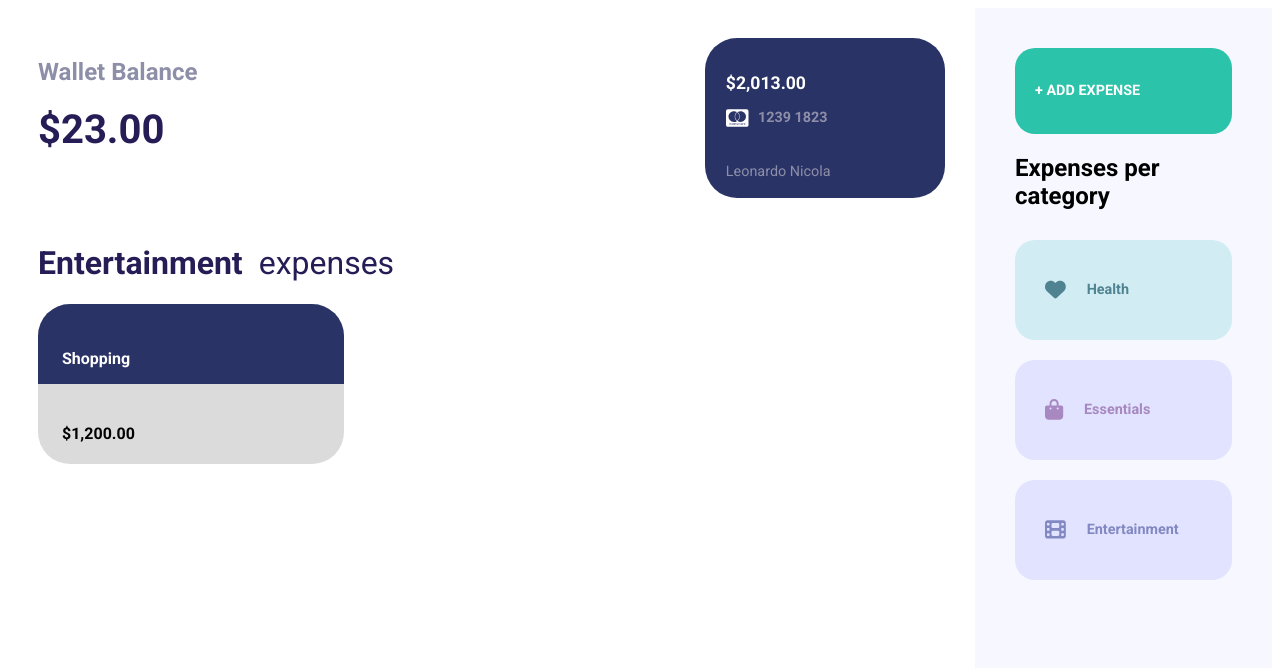
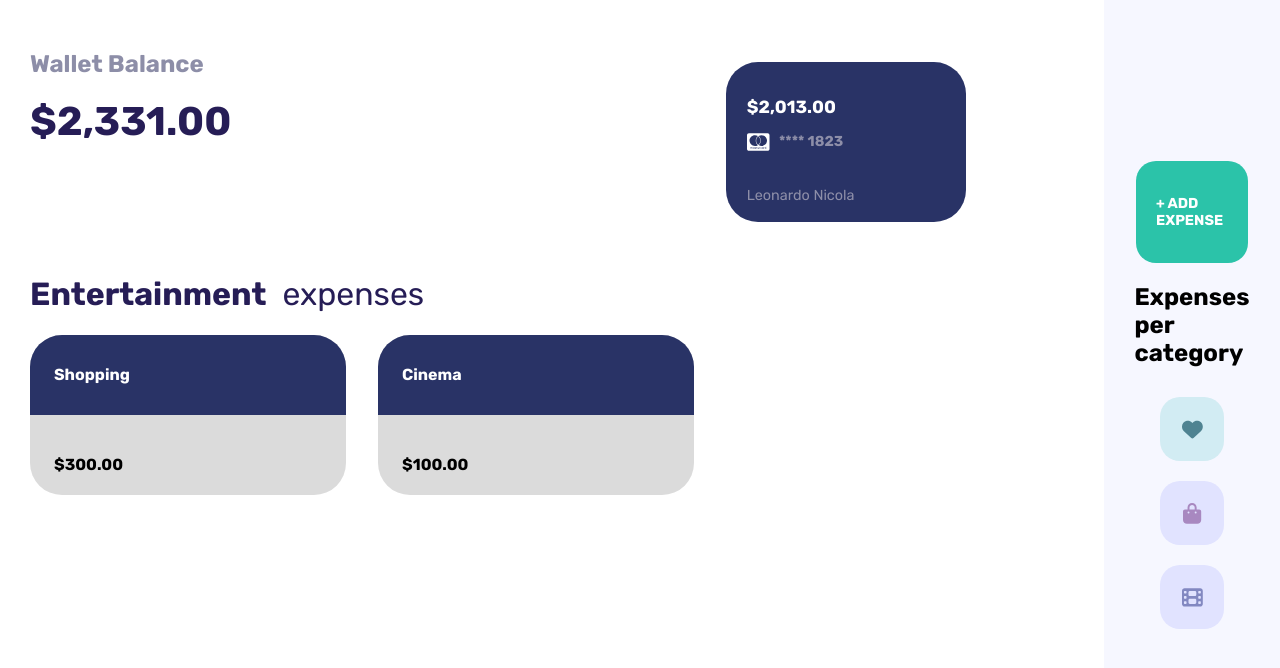
Before and after one commit to leonardonicola/wheres-my-money, a Vue app: page /entertainment in a window 1280 px wide. Shown: the top 668 px of the page. Built offline with nearby package versions, Linux system fonts and the light colour scheme.

Commit message:
:hammer_and_wrench: huge modifications on application

```diff
--- a/src/App.vue
+++ b/src/App.vue
@@ -14,13 +14,14 @@ export default {
 </script>
 
 <style lang="scss">
-@import url('https://fonts.googleapis.com/css2?family=Roboto:wght@400;500;700;900&display=swap');
+@import url('https://fonts.googleapis.com/css2?family=Rubik:wght@400;700;900&display=swap');
 *{
   box-sizing: border-box;
-  font-family: 'Roboto', 'Arial', sans-serif;
+  font-family: 'Rubik', 'Arial', sans-serif;
 }
 html, body {
   height: 100%;
+  margin: 0;
   overflow-y: hidden;
 }
 
@@ -30,8 +31,6 @@ html, body {
 
 
 .expenses{
-  grid-row-start: 2;
-  grid-row-end: 4;
 
   &__title{
     display: flex;
@@ -58,4 +57,10 @@ html, body {
   opacity: 0;
 }
 
+@media screen and (max-width: 600px) {
+  body,html{
+    overflow-y: auto;
+  }
+}
+
 </style>
--- a/src/components/AddExpense.vue
+++ b/src/components/AddExpense.vue
@@ -78,13 +78,33 @@ export default {
         grid-template-columns: 1fr 1fr;
         justify-items: start;
         align-items: end;
-        gap: 3rem;
+        gap: 1.5rem;
 
-        input{
+        input, select{
             width: 15rem;
             height: 2.5rem;
             padding: .6rem;
         }
     }
+
+    button{
+        background-color: #293366;
+        color: #fff;
+        padding: 1rem;
+        border-radius: 1rem;
+        outline: 0;
+        border: 0;
+        transition: all ease .5s;
+        &:hover{
+            background-color: #344180;
+            transform: scale(1.05);
+        }
+    }
+}
+
+@media screen and (max-width: 600px) {
+  .addexpense__form{
+    grid-template-columns: 1fr;
+  }
 }
 </style>
--- a/src/components/Card.vue
+++ b/src/components/Card.vue
@@ -3,7 +3,7 @@
     <h2>{{cardInfos.balance | toCurrency}}</h2>
     <div class="card__number">
      <fa icon="fa-brands fa-cc-mastercard"/>
-     <p>{{cardInfos.number}}</p>
+     <p>{{cardInfos.number | hideNumber}}</p>
     </div>
     <div class="card__name">
       <p>{{cardInfos.name}}</p>
@@ -22,8 +22,7 @@ export default {
 
 <style lang="scss">
 .card{
-  display: flex;
-  flex-direction: column;
+  margin: 2rem 0;
   height: fit-content;
   width: 15rem;
   padding: 1.3rem;
@@ -32,8 +31,8 @@ export default {
   border-radius: 2rem;
   background-color: #293366;
   font-weight: bold;
-  grid-column-start:4;
-  grid-column-end: 5;
+  grid-column-start:3;
+  grid-column-end: 4;
 
   h2:first-child{
     font-size: 1.1rem;
@@ -63,5 +62,12 @@ export default {
     font-size: 1.25rem;
     width: fit-content;
   }
+
+  @media screen and (max-width: 600px) {
+        grid-row-start:2;
+        grid-row-end: 3;
+        grid-column-start:1;
+        grid-column-end: 3;
+  }
 }
 </style>
--- a/src/components/Expense.vue
+++ b/src/components/Expense.vue
@@ -5,7 +5,7 @@
         <h1>expenses</h1>
       </div>
       <div class="expenses__historic">
-        <div v-for="expense in categoryGetter"
+        <div v-for="expense in getExpense(id)"
         :key="expense.name" class="expenses__card">
           <div class="expenses__name">
             <h4>{{expense.name}}</h4>
@@ -26,11 +26,6 @@ export default {
       ...mapGetters('expenses',[
         'getExpense'
         ]),
-
-    categoryGetter(){
-        return this.getExpense(this.id)
-      }
-
    }
 }
 </script>
@@ -38,21 +33,51 @@ export default {
 <style lang="scss">
   .expenses{
     grid-column-start: 1;
-    grid-column-end: 5;
+    grid-column-end: 4;
+
+    &__title{
+      display: flex;
+      flex-wrap: wrap;
+
+      h1:first-of-type{
+        margin-bottom: 0;
+      }
+    }
 
     &__historic{
       height: 100%;
-      overflow-y: scroll;
-      display: flex;
-      flex-wrap: wrap;
+      overflow-y: auto;
+      display: grid;
+      grid-template-columns: 1fr 1fr 1fr;
       justify-content: space-between;
       padding-right: 2rem;
       gap: 2rem;
+
+      &::-webkit-scrollbar-track{
+        background-color: #F5F5F5;
+        border-radius: 2rem;
+      }
+
+      &::-webkit-scrollbar{
+        width: 6px;
+        background-color: #F5F5F5;
+      }
+
+      &::-webkit-scrollbar-thumb{
+        border-radius: 2rem;
+        background-color: #5c5c5c;
+      }
+
+      @media screen and (max-width: 700px) {
+        grid-template-columns: 1fr 1fr;
+      }
+
     }
 
     &__card{
       border-radius: 2rem;
-      width: 35%;
+      width: 100%;
+      min-width: 5rem;
       height: 10rem;
       background-color: rgb(219, 219, 219);
       display: flex;
@@ -61,6 +86,8 @@ export default {
     }
 
     &__name{
+      display: flex;
+      align-items: center;
       height: 50%;
       padding: 1.5rem;
       color: white;
@@ -74,5 +101,12 @@ export default {
       }
     }
 
+    @media screen and (max-width: 700px) {
+        grid-row-start:3;
+        grid-row-end: 4;
+        grid-column-start:1;
+        grid-column-end: 4;
+      }
+
   }
 </style>
--- a/src/main.js
+++ b/src/main.js
@@ -21,6 +21,12 @@ Vue.filter('toCurrency', function (value) {
   return formatter.format(value);
 });
 
+Vue.filter('hideNumber', function (value) {
+  let firstNumbers = value.split(' ')
+  firstNumbers[0] = "****"
+  return firstNumbers.join(' ')
+});
+
 Vue.config.productionTip = false
 
 new Vue({
--- a/src/store/modules/expenses.js
+++ b/src/store/modules/expenses.js
@@ -4,30 +4,41 @@ export default {
         expenses:[
             {
                 name:'health',
-                historic:[],
+                historic:[
+                    {
+                        name: "Medicines",
+                        price: 60
+                    },
+                ],
             },
             {
                 name:'essentials',
-                historic:[],
+                historic:[
+                    {
+                        name: "Civic 98 Stage 3 Project",
+                        price: 20000
+                    },
+                ],
             },
             {
                 name:'entertainment',
                 historic:[
                 {
                     name: "Shopping",
-                    price: 1200
+                    price: 300
+                },
+                {
+                    name: "Cinema",
+                    price: 100
                 },
                 ]
             }
         ],
-        walletBalance:23
+        walletBalance:2331
     },
     getters:{
         getExpense: (state) => (index) => {
             return state.expenses[index].historic
-        },
-        walletFunds(state){
-        return state.walletBalance
         }
     },
     mutations:{
--- a/src/views/Expenses.vue
+++ b/src/views/Expenses.vue
@@ -12,21 +12,18 @@
     <router-link to="/health">
       <div class="budgets__category health">
         <fa icon="heart"/>
-        <p>Health</p>
       </div>
     </router-link>
 
     <router-link to="/">
       <div class="budgets__category essentials">
         <fa icon="shopping-bag"/>
-        <p>Essentials</p>
       </div>
     </router-link>
 
     <router-link to="/entertainment">
       <div class="budgets__category entertainment">
         <fa icon="film"/>
-        <p>Entertainment</p>
       </div>
     </router-link>
 
@@ -43,8 +40,10 @@ export default {
 .budgets{
   display: flex;
   flex-direction: column;
-  width: 23rem;
-  padding: 40px;
+  align-items: center;
+  justify-content: center;
+  width: 10rem;
+  padding: 5.5rem;
   height: 100vh;
   background-color: #F6F7FF;
 
@@ -62,6 +61,7 @@ export default {
   }
 
   &__addexpense{
+    width: 7rem;
     border: 0;
     padding: 1.25rem;
     border-radius: 1.25rem;
@@ -86,8 +86,10 @@ export default {
     display: flex;
     position: relative;
     align-items: center;
+    justify-content: center;
     gap: 1.3rem;
-    height: 100px;
+    height: 4rem;
+    width: 4rem;
     margin: 0.625rem 0;
     padding: 0 1.875rem;
     border-radius: 1.25rem;
@@ -125,4 +127,10 @@ export default {
   }
 
 }
+
+@media screen and (max-width: 760px) {
+  .budgets{
+    display: none;
+  }
+}
 </style>
--- a/src/views/Home.vue
+++ b/src/views/Home.vue
@@ -3,7 +3,7 @@
     <Card/>
     <div class="home__balance">
       <h2>Wallet Balance</h2>
-      <h1>{{balance | toCurrency}}</h1>
+      <h1>{{this.$store.state.expenses.walletBalance | toCurrency}}</h1>
     </div>
     <transition name="fade" mode="out-in">
       <router-view/>
@@ -13,14 +13,8 @@
 
 <script>
 import Card from '../components/Card.vue'
-import {mapGetters} from 'vuex'
 export default {
-    components:{Card},
-    computed:{
-      ...mapGetters('expenses',{
-        balance: 'walletFunds'
-      })
-    }
+    components:{Card}
 }
 </script>
 
@@ -30,7 +24,7 @@ export default {
     width: 100%;
     height: 100vh;
     padding: 30px;
-    grid-template-columns: repeat(4,1fr);
+    grid-template-columns: repeat(3,1fr);
     grid-template-rows: repeat(4, 1fr);
 
     &__balance{
@@ -51,6 +45,8 @@ export default {
         margin: 0;
       }
     }
+
+
   }
 
 </style>
```
